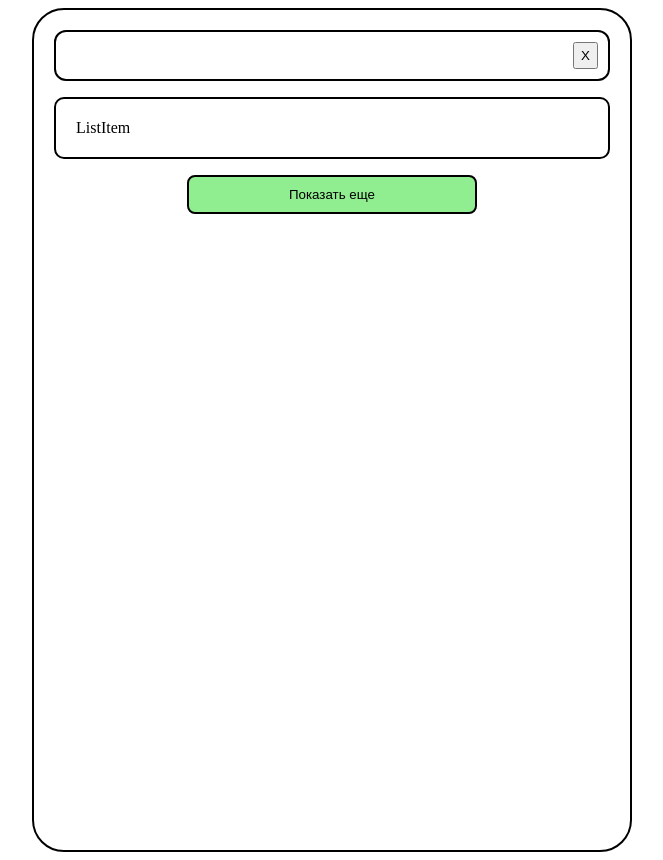
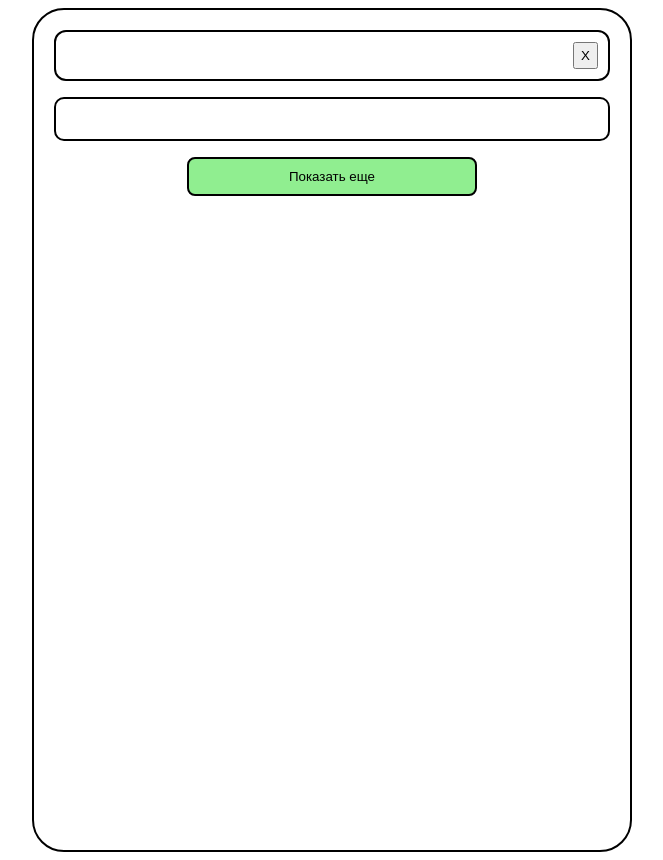
Before and after one commit to kupriianovvv/asyncList, a React (Vite) app: page / in a window 1280 px wide. Shown: the whole page, without its empty margins (308-971 px from the left). Built offline with nearby package versions, Linux system fonts and the light colour scheme.

Commit message:
ListItem Component

```diff
--- a/src/components/ListItem/ListItem.tsx
+++ b/src/components/ListItem/ListItem.tsx
@@ -1,7 +1,8 @@
-import styles from './ListItem.module.css'
+import styles from "./ListItem.module.css";
 
-export const ListItem = () => {
-    return <li className={styles['ListItem']}>
-        ListItem
-    </li>
-}
+type ListItemProps = {
+  children: string;
+};
+export const ListItem = ({ children }: ListItemProps) => {
+  return <li className={styles["ListItem"]}>{children}</li>;
+};
```
